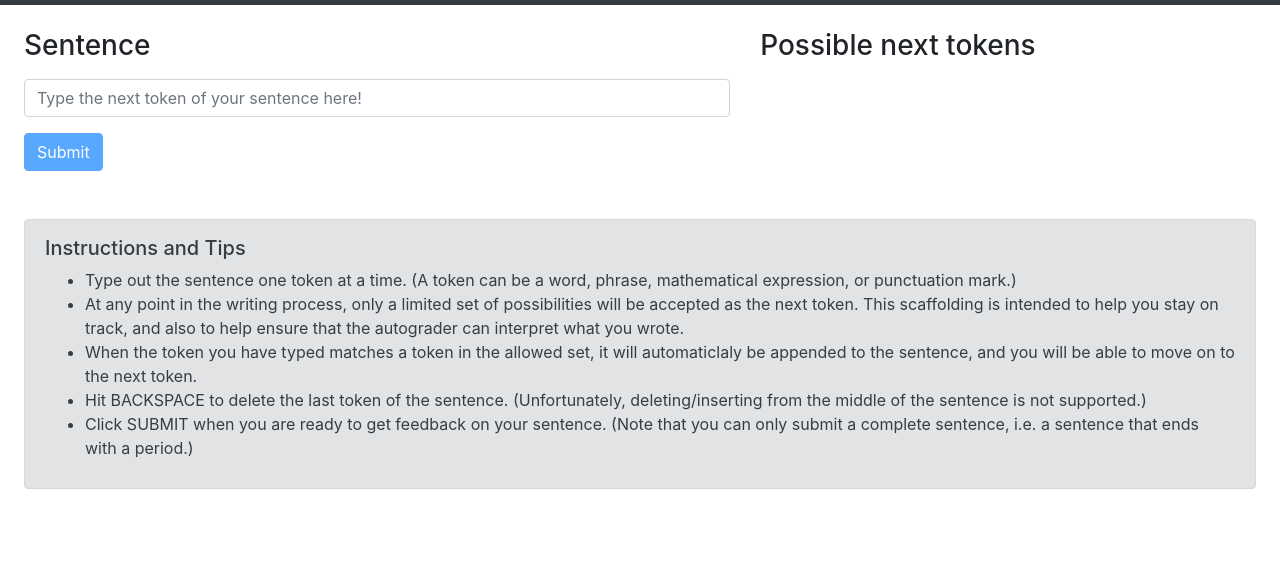
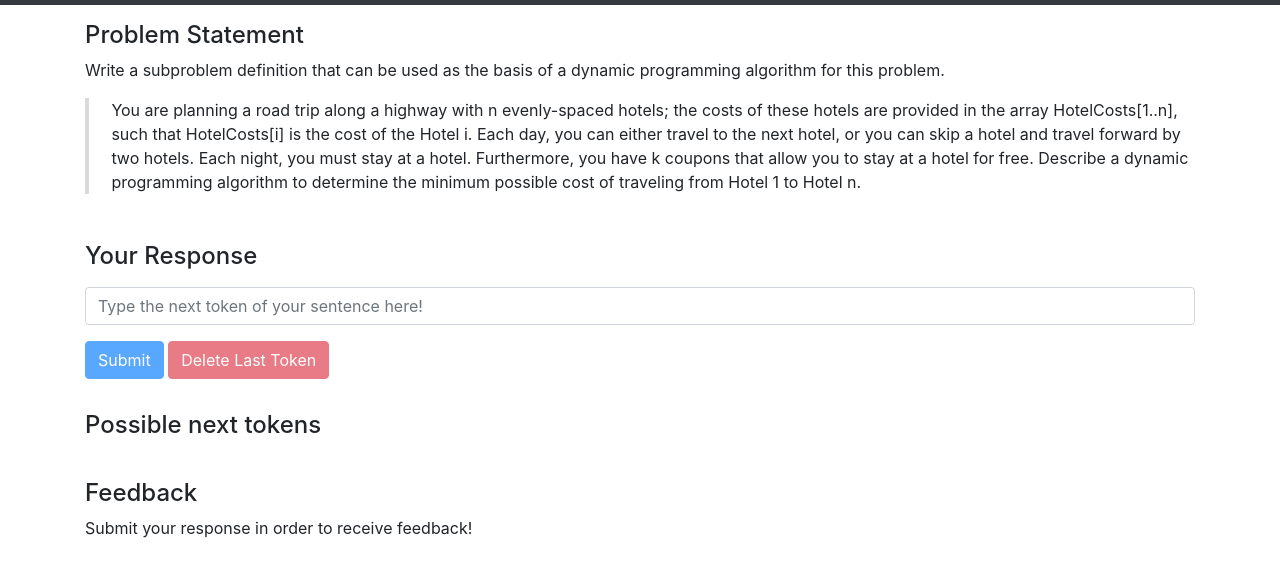
Before and after one commit to jasonxia17/scaffolded-writing, a plain HTML site: page index.html in a window 1280 px wide. Shown: the part 51-628 px from the top of the page. Drawn offline with nearby package versions, Linux system fonts and the light colour scheme.

Commit message:
Update HTML layout, add problem statement

```diff
--- a/index.html
+++ b/index.html
@@ -32,31 +32,43 @@
     </div>
   </nav>
 
-  <div class="p-4">
-    <div class="row justify-content-center">
-      <div class="col-7">
-        <h3>Sentence</h3>
+  <div class="container">
+    <div class="py-3">
+      <h4>Problem Statement</h4>
+      <p>Write a subproblem definition that can be used as the basis of a dynamic programming algorithm for this
+        problem.</p>
+      <blockquote style="padding-left: 1.4rem;  border-left: 4px solid #dadada;">
+        You are planning a road trip along a highway with n evenly-spaced hotels; the costs of these hotels are provided
+        in the array HotelCosts[1..n], such that HotelCosts[i] is the cost of the Hotel i. Each day, you can either
+        travel to the next hotel, or you can skip a hotel and travel forward by two hotels. Each night, you must stay at
+        a hotel. Furthermore, you have k coupons that allow you to stay at a hotel for free. Describe a dynamic
+        programming algorithm to determine the minimum possible cost of traveling from Hotel 1 to Hotel n.
+      </blockquote>
+    </div>
+
+    <div class="py-3">
+      <h4>Your Response</h4>
       <p id="sentence"></p>
       <div class="input-group mb-3">
         <input type="text" class="form-control" id="next-token-input"
           placeholder="Type the next token of your sentence here!">
       </div>
+      <button type="button" class="btn btn-primary disabled">Submit</button>
+      <button type="button" class="btn btn-danger disabled">Delete Last Token</button>
+    </div>
 
-        <button type="button" class="btn btn-primary disabled">Submit</button>
+    <div class="py-3">
+      <h4>Possible next tokens</h4>
+      <ul class="list-group list-group-horizontal" id="next-token-list" onselectstart="return false"></ul>
     </div>
-      <div class="col-5">
-        <h3>Possible next tokens</h3>
-        <ul class="list-group" id="next-token-list" onselectstart="return false">
-          <li class="list-group-item">An active item</li>
-          <li class="list-group-item">A second item</li>
-          <li class="list-group-item">A third item</li>
-          <li class="list-group-item">A fourth item</li>
-          <li class="list-group-item">And a fifth one</li>
-        </ul>
+
+    <div class="py-3">
+      <h4>Feedback</h4>
+      <p>Submit your response in order to receive feedback!</p>
     </div>
   </div>
 
-    <div class="alert alert-secondary mt-5 pt-3" role="alert">
+  <!-- <div class="alert alert-secondary mt-5 pt-3" role="alert">
     <h5>Instructions and Tips</h5>
     <ul class="mt-1">
       <li>Type out the sentence one token at a time.
@@ -66,13 +78,12 @@
         and also to help ensure that the autograder can interpret what you wrote.</li>
       <li>When the token you have typed matches a token in the allowed set,
         it will automaticlaly be appended to the sentence, and you will be able to move on to the next token.</li>
-        <li>Hit BACKSPACE to delete the last token of the sentence.
+      <li>Click DELETE LAST TOKEN to delete the last token of the sentence.
         (Unfortunately, deleting/inserting from the middle of the sentence is not supported.)</li>
       <li>Click SUBMIT when you are ready to get feedback on your sentence.
         (Note that you can only submit a complete sentence, i.e. a sentence that ends with a period.)</li>
     </ul>
-    </div>
-  </div>
+  </div> -->
 
   <script src="https://ajax.googleapis.com/ajax/libs/jquery/3.5.1/jquery.min.js"></script>
   <script>
```
Lines whose indentation alone changed are shown as unchanged.
